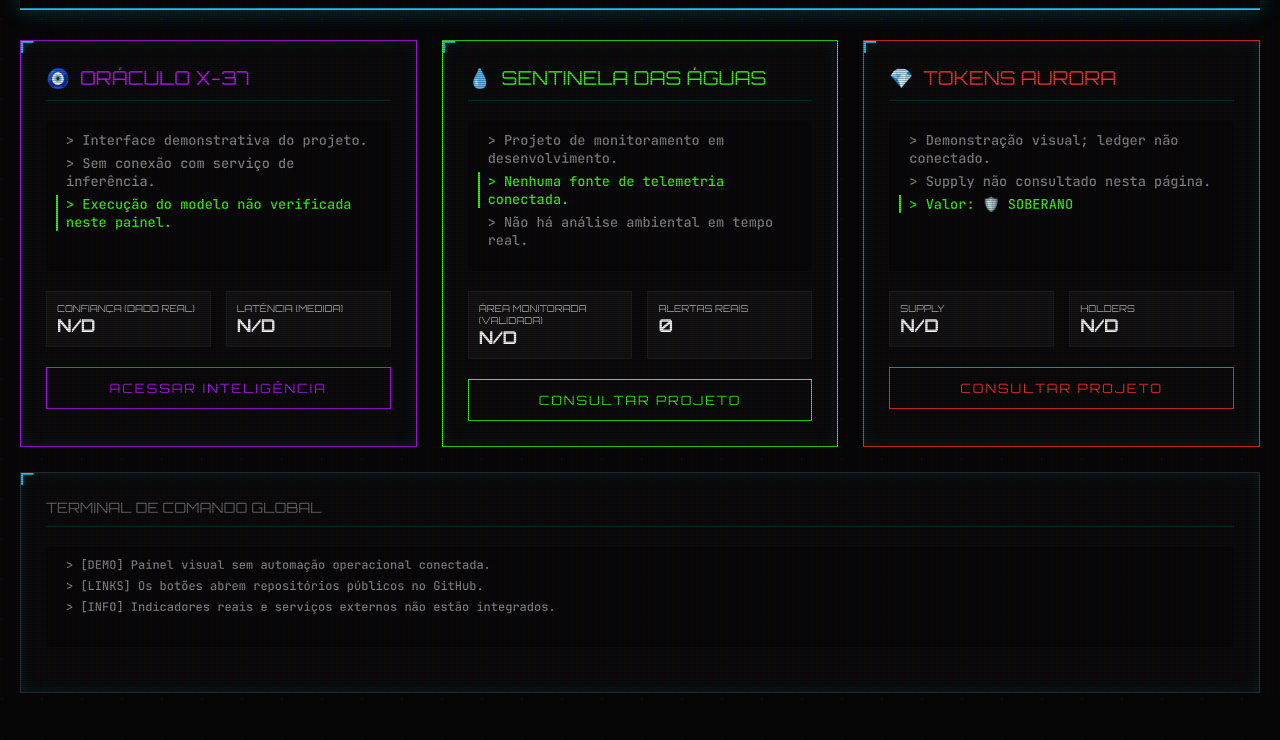
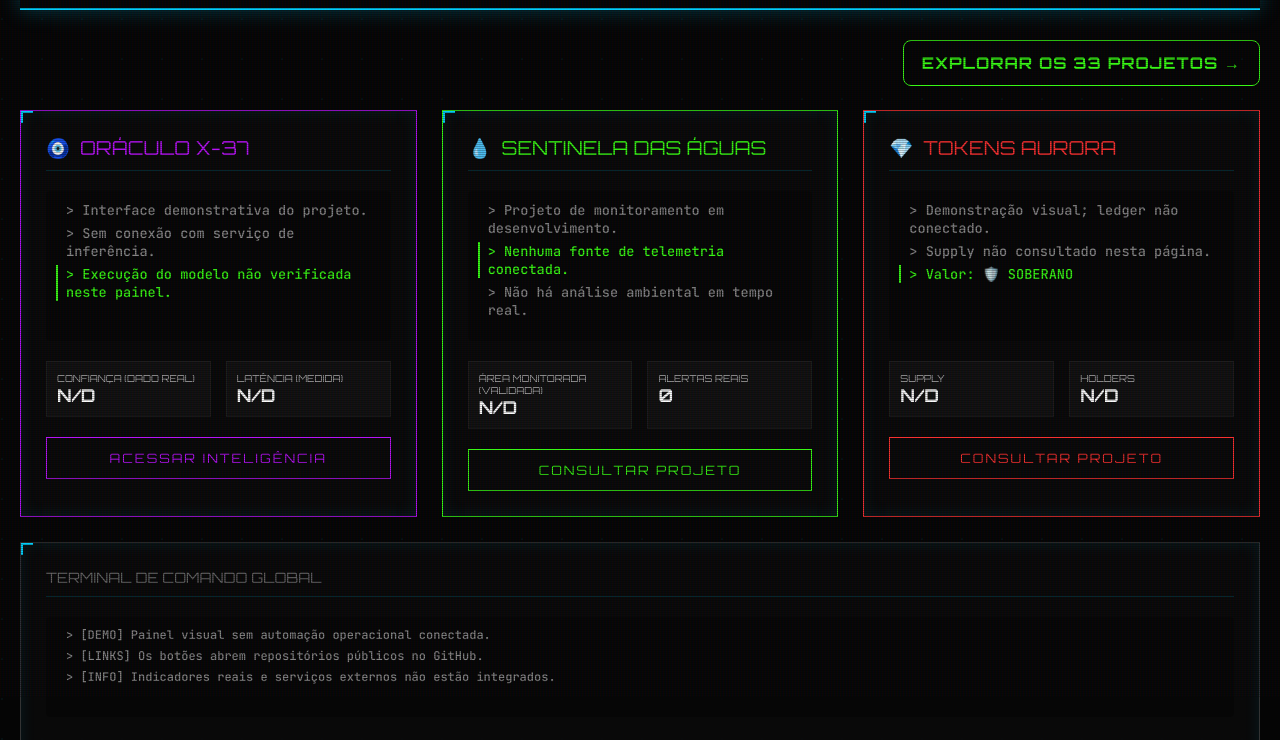
Before and after one commit to felipetjmg1-bit/felipetjmj1.github.io, a plain HTML site: page index.html in a window 1280 px wide. Shown: the part 103-843 px from the top of the page. Drawn offline with Linux system fonts and the light colour scheme.

Commit message:
Link dashboard to complete searchable project portfolio

```diff
--- a/index.html
+++ b/index.html
@@ -249,6 +249,10 @@
             </div>
         </header>
 
+        <nav aria-label="Navegação principal" style="margin:0 0 24px;display:flex;justify-content:flex-end;gap:12px;flex-wrap:wrap">
+            <a href="./portfolio.html" style="display:inline-block;padding:12px 18px;border:1px solid var(--neon-green);border-radius:8px;color:var(--neon-green);text-decoration:none;font-weight:700;letter-spacing:1px">EXPLORAR OS 33 PROJETOS →</a>
+        </nav>
+
         <div class="grid-layout">
             <!-- Oráculo X-37 -->
             <div class="card oracle-section">
```
